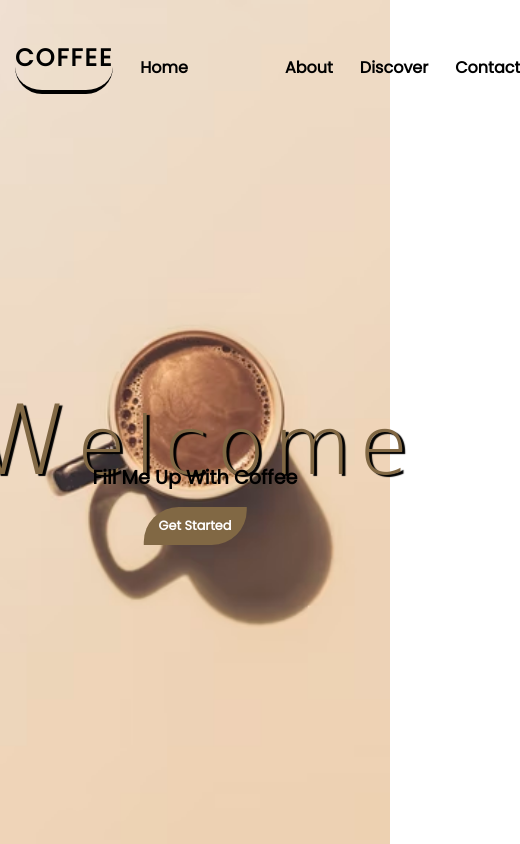
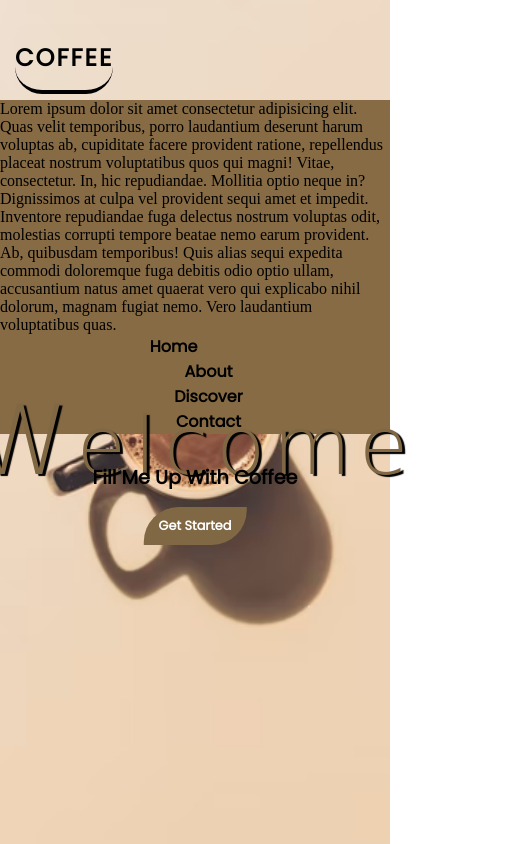
Before and after one commit to SedaAkkoyun/New-Project, a plain HTML site: page index.html in a window 390 px wide. Shown: the top 844 px of the page, 520 px wide, since content can reach past the window. Drawn offline with Linux system fonts and the light colour scheme; a web font is replaced by a local one.

Commit message:
media-screen-max-width

```diff
--- a/index.html
+++ b/index.html
@@ -21,13 +21,15 @@
                     </div>
                     <div class="header-menu">
                         <ul>
-
-
+Lorem ipsum dolor sit amet consectetur adipisicing elit. Quas velit temporibus, porro laudantium deserunt harum voluptas ab, cupiditate facere provident ratione, repellendus placeat nostrum voluptatibus quos qui magni! Vitae, consectetur.
+In, hic repudiandae. Mollitia optio neque in? Dignissimos at culpa vel provident sequi amet et impedit. Inventore repudiandae fuga delectus nostrum voluptas odit, molestias corrupti tempore beatae nemo earum provident.
+Ab, quibusdam temporibus! Quis alias sequi expedita commodi doloremque fuga debitis odio optio ullam, accusantium natus amet quaerat vero qui explicabo nihil dolorum, magnam fugiat nemo. Vero laudantium voluptatibus quas.
                             <li><a href="#">Home</a></li>
                             <li><a href="#">About</a></li>
                             <li><a href="#">Discover</a></li>
                             <li><a href="#">Contact</a></li>
                         </ul>
+                        <i class="fa-solid fa-bars" id="header-menu-icon"></i>
                     </div>
                 </div>
                 <div class="header-text">
--- a/style.css
+++ b/style.css
@@ -84,6 +84,13 @@ a{
    font-weight: bold;
    font-size: 1rem;
     font-family: 'Poppins', sans-serif;
+}
+#header-menu-icon{
+    position: absolute;
+     right: 50px;
+     font-size: 1.5rem;
+     top: 55px;
+     display: none;
 }
 .header-text{
     position: absolute;
@@ -359,3 +366,23 @@ color: white;
     margin-left: 30px;
     font-size: 30px;
 }
+
+@media only screen and (max-width:800px) {
+    .header-menu ul{
+     display: flex;
+     justify-content: center;
+     align-items: center;
+     flex-direction: column;
+     background-color: #866b44;
+     position: absolute;
+     top: 100px;
+     left: 0px;
+     width: 100%;
+
+
+    }
+    .header-menu ul li{
+
+    }
+
+}
```
